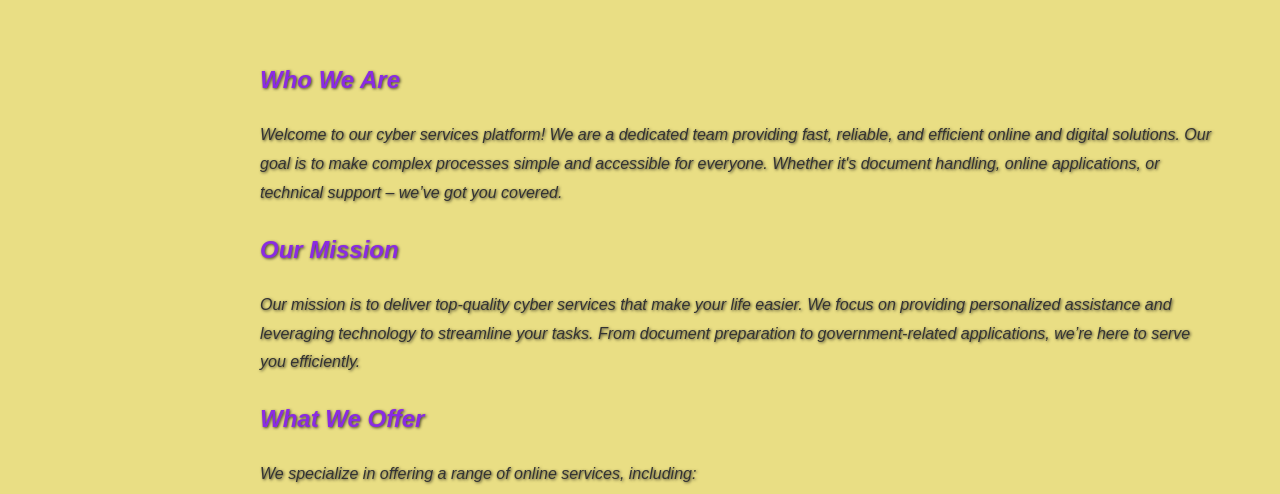
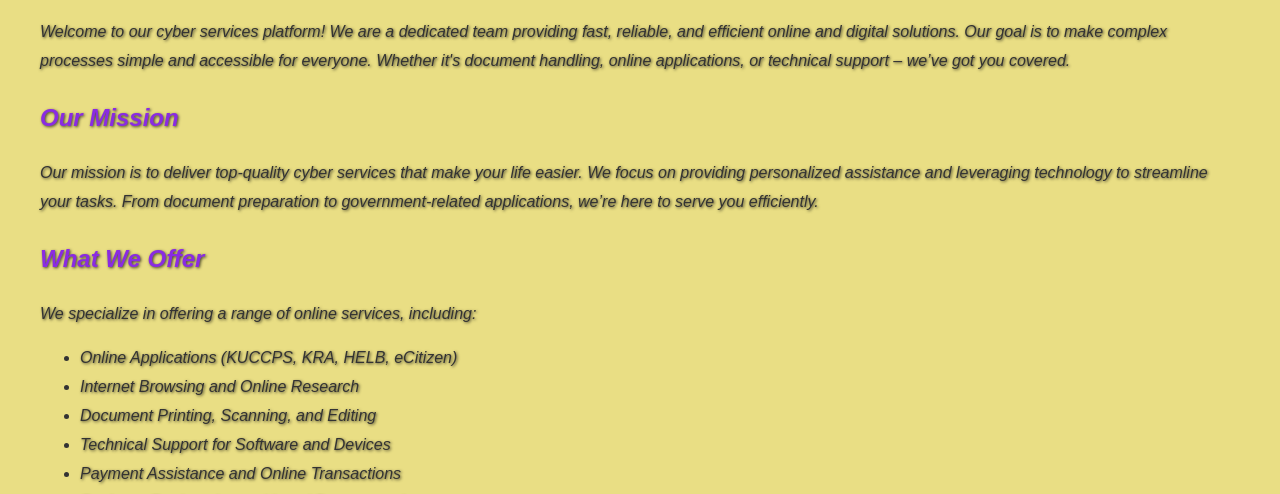
Before and after one commit to kuccps/sabron, a website: page public/user-about.html in a window 1280 px wide. Shown: the part 262-756 px from the top of the page. Drawn offline with Linux system fonts and the light colour scheme; files whose address does not match are found by name.

Commit message:
Update user-about.html

```diff
--- a/public/user-about.html
+++ b/public/user-about.html
@@ -39,9 +39,6 @@
     <main id="about-content">
       <h1>🎤 About Us</h1>
     </header>
-
-    <main>
-        <h2>Who We Are</h2>
         <p>Welcome to our cyber services platform! We are a dedicated team providing fast, reliable, and efficient online and digital solutions. Our goal is to make complex processes simple and accessible for everyone. Whether it's document handling, online applications, or technical support – we’ve got you covered.</p>
 
         <h2>Our Mission</h2>
```
